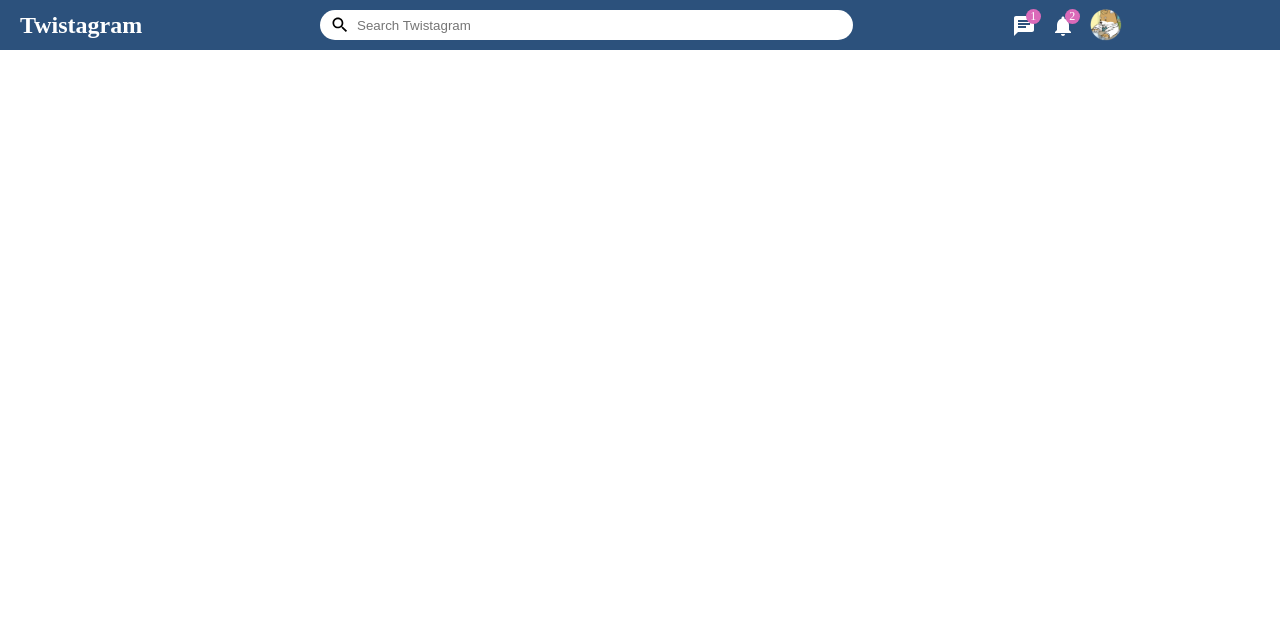
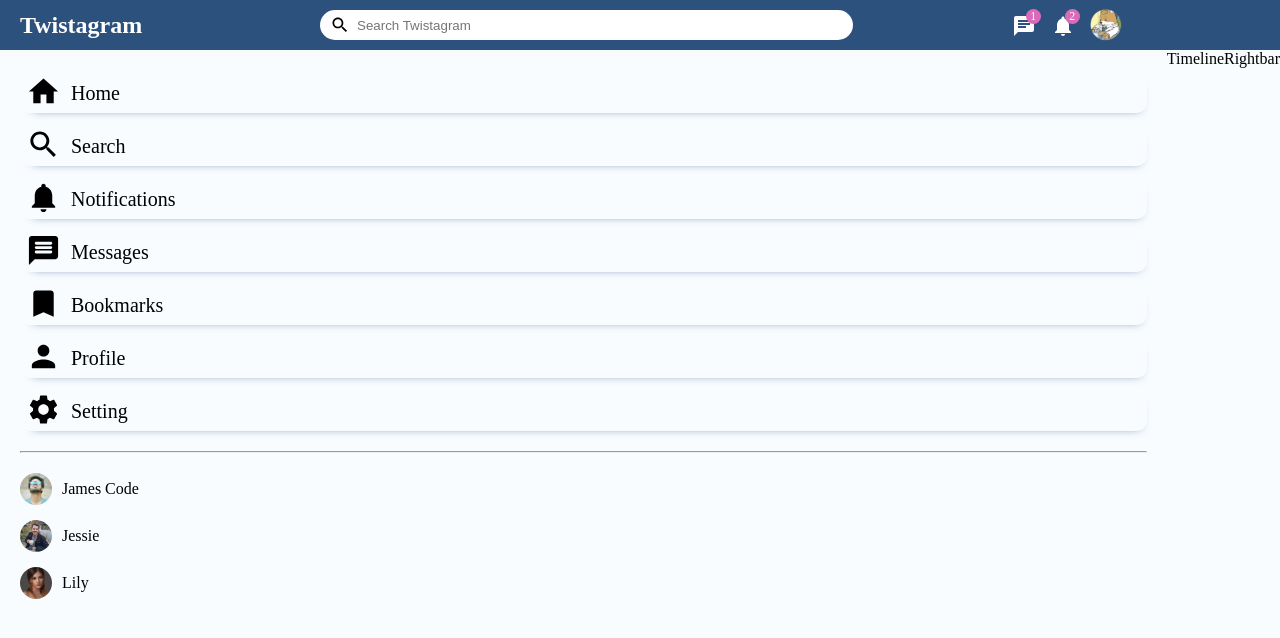
Before and after one commit to mayupaca/twistagram-frontend, a React (Create React App) app: page / in a window 1280 px wide. Shown: the top 638 px of the page. Built offline with nearby package versions, Linux system fonts and the light colour scheme.

Commit message:
created and styled sidebar component

```diff
--- /dev/null
+++ b/src/components/rightbar/Rightbar.jsx
@@ -0,0 +1,7 @@
+import React from 'react'
+
+export default function Rightbar() {
+  return (
+    <div>Rightbar</div>
+  )
+}
--- /dev/null
+++ b/src/components/sidebar/Sideba.css
@@ -0,0 +1,64 @@
+.sidebar {
+  flex: 2.5;
+  height: 100vh;
+}
+
+.sidebarWrapper {
+  padding: 20px;
+}
+
+.sidebarList {
+  padding: 0;
+  margin: 0;
+  list-style: none;
+}
+
+.sidebarListItem {
+  display: flex;
+  align-items: center;
+  margin-bottom: 10px;
+  padding: 4px 6px;
+  cursor: pointer;
+  box-shadow: 3px 7px 10px -10px #65789f;
+  border-radius: 10px;
+  transition: all 0.2s;
+}
+
+.sidebarListItem:hover {
+  box-shadow: none;
+  transform: translateY(5px);
+}
+
+.sidebarIcon {
+  font-size: 35px !important;
+  margin-right: 10px;
+}
+
+.sidebatListItemText {
+  font-size: 20px;
+  padding-top: 3px;
+}
+
+.sidebarHr {
+  margin: 20px 0;
+}
+
+.sidebarFriendList {
+  padding: 0;
+  margin: 0;
+  list-style: none;
+}
+
+.sidebarFriend {
+  display: flex;
+  align-items: center;
+  margin-bottom: 15px;
+}
+
+.sidebarFriendImg {
+  width: 32px;
+  height: 32px;
+  object-fit: cover;
+  border-radius: 50%;
+  margin-right: 10px;
+}
--- /dev/null
+++ b/src/components/sidebar/Sidebar.jsx
@@ -0,0 +1,77 @@
+import {
+  Bookmark,
+  Home,
+  MessageRounded,
+  Notifications,
+  Person,
+  Search,
+  Settings,
+} from "@mui/icons-material";
+import React from "react";
+import "./Sideba.css";
+
+export default function Sidebar() {
+  return (
+    <div className="sidebar">
+      <div className="sidebarWrapper">
+        <ul className="sidebarList">
+          <li className="sidebarListItem">
+            <Home className="sidebarIcon" />
+            <span className="sidebatListItemText">Home</span>
+          </li>
+          <li className="sidebarListItem">
+            <Search className="sidebarIcon" />
+            <span className="sidebatListItemText">Search</span>
+          </li>
+          <li className="sidebarListItem">
+            <Notifications className="sidebarIcon" />
+            <span className="sidebatListItemText">Notifications</span>
+          </li>
+          <li className="sidebarListItem">
+            <MessageRounded className="sidebarIcon" />
+            <span className="sidebatListItemText">Messages</span>
+          </li>
+          <li className="sidebarListItem">
+            <Bookmark className="sidebarIcon" />
+            <span className="sidebatListItemText">Bookmarks</span>
+          </li>
+          <li className="sidebarListItem">
+            <Person className="sidebarIcon" />
+            <span className="sidebatListItemText">Profile</span>
+          </li>
+          <li className="sidebarListItem">
+            <Settings className="sidebarIcon" />
+            <span className="sidebatListItemText">Setting</span>
+          </li>
+        </ul>
+        <hr className="sidebarHr" />
+        <ul className="sidebarFriendList">
+          <li className="sidebarFriend">
+            <img
+              src="/assets/person/2.jpeg"
+              alt=""
+              className="sidebarFriendImg"
+            />
+            <span className="sidebarFriendName">James Code</span>
+          </li>
+          <li className="sidebarFriend">
+            <img
+              src="/assets/person/3.jpeg"
+              alt=""
+              className="sidebarFriendImg"
+            />
+            <span className="sidebarFriendName">Jessie</span>
+          </li>
+          <li className="sidebarFriend">
+            <img
+              src="/assets/person/4.jpeg"
+              alt=""
+              className="sidebarFriendImg"
+            />
+            <span className="sidebarFriendName">Lily</span>
+          </li>
+        </ul>
+      </div>
+    </div>
+  );
+}
--- /dev/null
+++ b/src/components/timeline/Timeline.jsx
@@ -0,0 +1,7 @@
+import React from 'react'
+
+export default function Timeline() {
+  return (
+    <div>Timeline</div>
+  )
+}
--- a/src/components/topbar/Topbar.css
+++ b/src/components/topbar/Topbar.css
@@ -43,10 +43,6 @@
   outline: none;
 }
 
-
-
-
-
 .topbarCenter {
   flex: 5;
 }
--- a/src/pages/home/Home.css
+++ b/src/pages/home/Home.css
@@ -0,0 +1,5 @@
+.homeContainer {
+  display: flex;
+  width: 100%;
+  background-color: #f8fcff;
+}
--- a/src/pages/home/Home.jsx
+++ b/src/pages/home/Home.jsx
@@ -1,13 +1,19 @@
-import React from 'react'
-import Topbar from '../../components/topbar/Topbar'
+import React from "react";
+import Rightbar from "../../components/rightbar/Rightbar";
+import Sidebar from "../../components/sidebar/Sidebar";
+import Timeline from "../../components/timeline/Timeline";
+import Topbar from "../../components/topbar/Topbar";
+import "./Home.css"
 
 export default function Home() {
   return (
     <>
-    <Topbar />
-    {/* sidebar */}
-    {/* timeline */}
-    {/* rightbar */}
+      <Topbar />
+      <div className="homeContainer">
+        <Sidebar />
+        <Timeline />
+        <Rightbar />
+      </div>
     </>
-  )
+  );
 }
```
Also changed, not shown: src/components/rightbar/Rightbar.css (added), src/components/timeline/Timeline.css (added).
